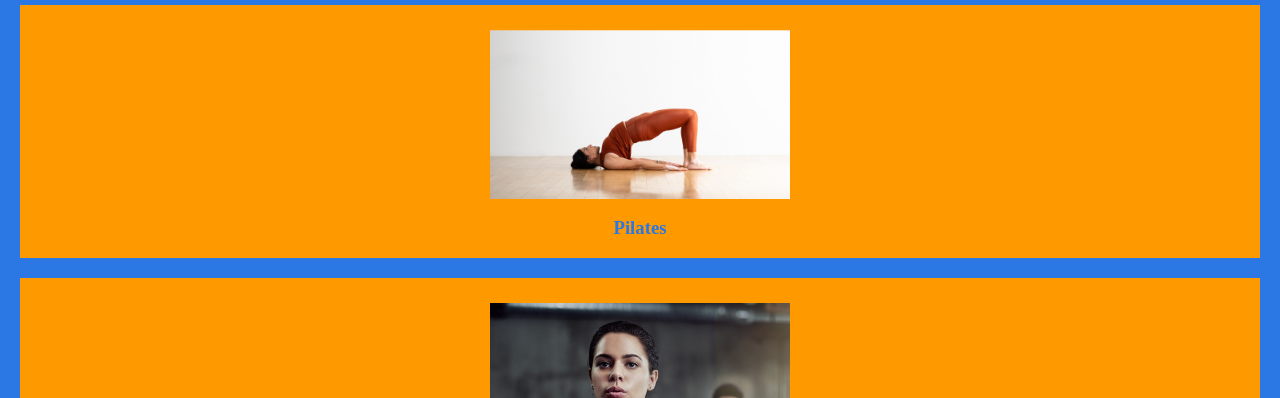
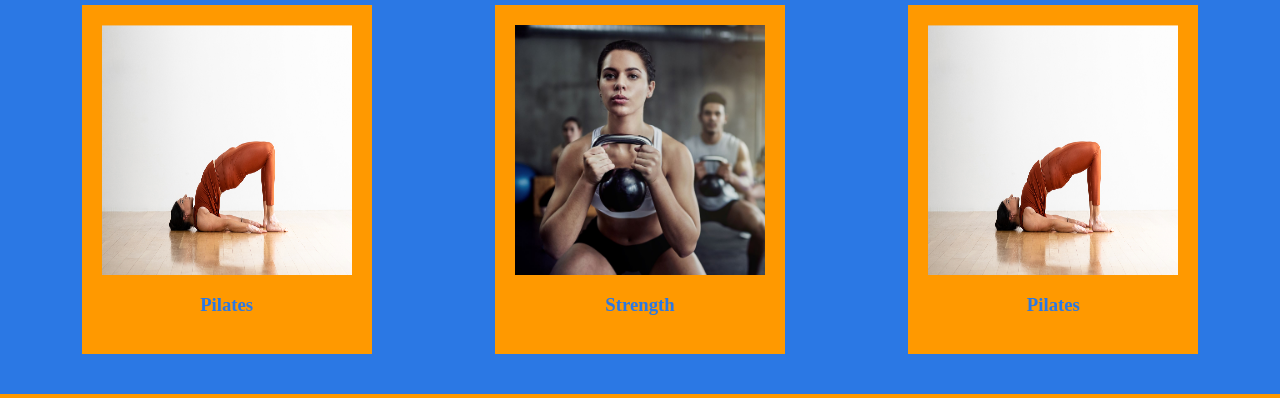
Before and after one commit to lexusmacalalad/webpage-example, a plain HTML site: page index.html in a window 1280 px wide. Shown: the part 232-630 px from the top of the page. Drawn offline with Linux system fonts and the light colour scheme.

Commit message:
style main container in index.html for desktop view

```diff
--- a/css/style.css
+++ b/css/style.css
@@ -92,3 +92,21 @@ main {
   color: #2b78e4;
 }
 /* *** End Classes *** */
+
+/* *** Media Queries *** */
+@media screen and (min-width: 600px) {
+  main {
+    display: flex;
+    flex-wrap: wrap;
+    justify-content: space-around;
+  }
+
+  .training-option {
+    padding: 20px;
+  }
+
+  .training-option img {
+    width: 250px;
+    height: 250px;
+  }
+}
```
